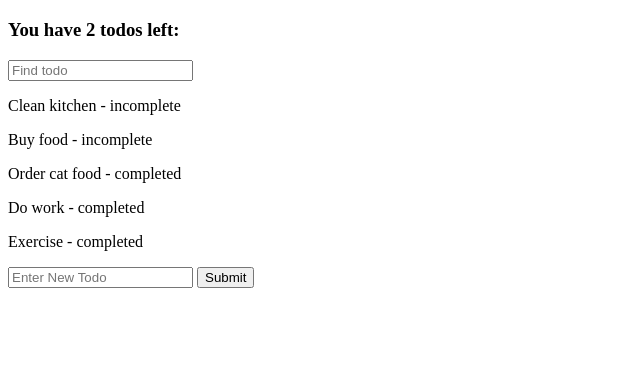
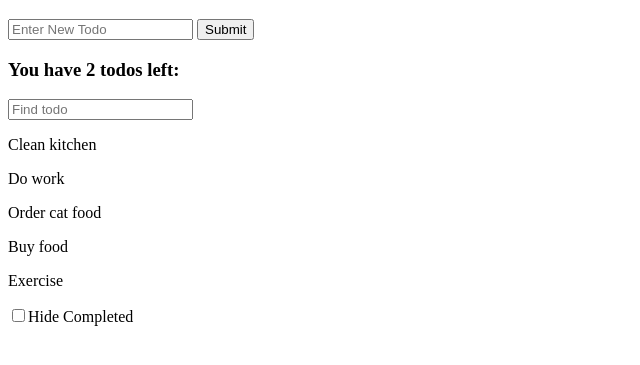
Before and after one commit to uyentruong2003/JS_Udemy, a plain HTML site: page todo-app/index.html in a window 1280 px wide. Shown: the part 61-426 px from the top of the page, without its empty margins (0-640 px from the left). Drawn offline with Linux system fonts and the light colour scheme.

Commit message:
checkbox

```diff
--- a/todo-app/index.html
+++ b/todo-app/index.html
@@ -5,13 +5,17 @@
     </head>
     <body>
         <h1>ToDo App</h1>
-        <h3 id="summary"></h3>
-        <input id="search-todo" type="text" placeholder="Find todo">
-        <div id="search-result"></div>
         <form id="new-todo-form">
             <input type="text" placeholder="Enter New Todo" name="newTodo">
             <button id="submit-new">Submit</button>
         </form>
+        <h3 id="summary"></h3>
+        <input id="search-todo" type="text" placeholder="Find todo">
+        <div id="search-result"></div>
+        <label>
+            <input type="checkbox" id="hide-completed">Hide Completed
+        </label>
+
         <script src="todo-app.js"></script>
     </body>
 </html>
--- a/todo-app/todo-app.js
+++ b/todo-app/todo-app.js
@@ -6,10 +6,10 @@ const todos = [{
     completed: false
 },{
     text: 'Buy food',
-    completed: false
+    completed: true
 },{
     text: 'Do work',
-    completed: true
+    completed: false
 },{
     text: 'Exercise',
     completed: true
@@ -41,55 +41,64 @@ const sortTodos = function (todos){
 
 // FUNCTION: Add a p for each todo in array
 const displayTodos = function (todos){
-    getSummary(todos) // print the summary first
+    // getSummary(todos) // print the summary first
+
     //clear the search result
     document.querySelector('#search-result').innerHTML = ''
     todos.forEach(function(todo){
         //(1) create element
         const p = document.createElement('p')
         //(2) create content
-        if (!todo.completed){
-            p.textContent = `${todo.text} - incomplete`
-        } else {
-            p.textContent = `${todo.text} - completed`
-        }
+        p.textContent = todo.text
         //(3) append to the body tag
         document.querySelector('#search-result').appendChild(p)
     })
 }
 
 // OBJECT: Create an object to hold the search text
-const search = {
-    searchText: ''
+const filters = {
+    searchText: '',
+    hideCompleted: false
 }
-// FUNCTION: filter out the todos that contain the searchtext
+// FUNCTION: filter & print only the todos that contain the searchtext and/or incomplete
 const renderTodos = function (todos,search){
-    getSummary(todos) //update the summary
-    const filteredResult = todos.filter(function (todo){
-        return todo.text.toLowerCase().includes(search.searchText.toLowerCase())
+
+    // function to filter todos based on search text & completedness
+    const filteredTodos = todos.filter(function (todo){
+        // filter todos that contain the search text
+        const searchTextMatch = todo.text.toLowerCase().includes(filters.searchText.toLowerCase())
+        // filter todos that incompleted
+        const hideCompletedMatch = !filters.hideCompleted || !todo.completed
+        return searchTextMatch && hideCompletedMatch
     })
-    // Clear the previous search in the div
+
+    // filter out the incompleteTodos
+    const incompleteTodos = todos.filter( function (todo) {
+        return !todo.completed
+    })
+    //print the summary of # of incomplete todos
+    const summary = document.querySelector('#summary')
+    summary.textContent = `You have ${incompleteTodos.length} todos left:`
+
+    // Clear the previous todo list in the div
     document.querySelector('#search-result').innerHTML = ''
     // Print on screen the filtered result:
-    filteredResult.forEach(function (todo){
+    filteredTodos.forEach(function (todo){
         const p = document.createElement('p')
-        if (!todo.completed){
-            p.textContent = `${todo.text} - incomplete`
-        } else {
-            p.textContent = `${todo.text} - completed`
-        }
+        p.textContent = todo.text
         document.querySelector('#search-result').appendChild(p)
     })
 }
 
 // OFFICIAL PROGRAM:
 sortTodos(todos)
-displayTodos(todos)
+// displayTodos(todos)
+renderTodos(todos)
 
 //Search Handling:
 document.querySelector('#search-todo').addEventListener('input', function (e){
-    search.searchText = e.target.value
-    renderTodos(todos, search)
+    filters.searchText = e.target.value
+    renderTodos(todos, filters)
 })
 
 // Form Handling:
@@ -106,5 +115,11 @@ document.querySelector('#new-todo-form').addEventListener('submit', function (e)
     // sort the array (so the incomplete todos come first)
     sortTodos(todos)
     // re-display todos
-    renderTodos(todos,search)
+    renderTodos(todos,filters)
 })
+
+// Checkbox Handling:
+document.querySelector('#hide-completed').addEventListener('change', function (e){
+    filters.hideCompleted = e.target.checked
+    renderTodos(todos, filters)
+})
```
Also changed, not shown: notes-app/index.html (+5 -0 lines), notes-app/notes-app.js (+7 -0 lines).
